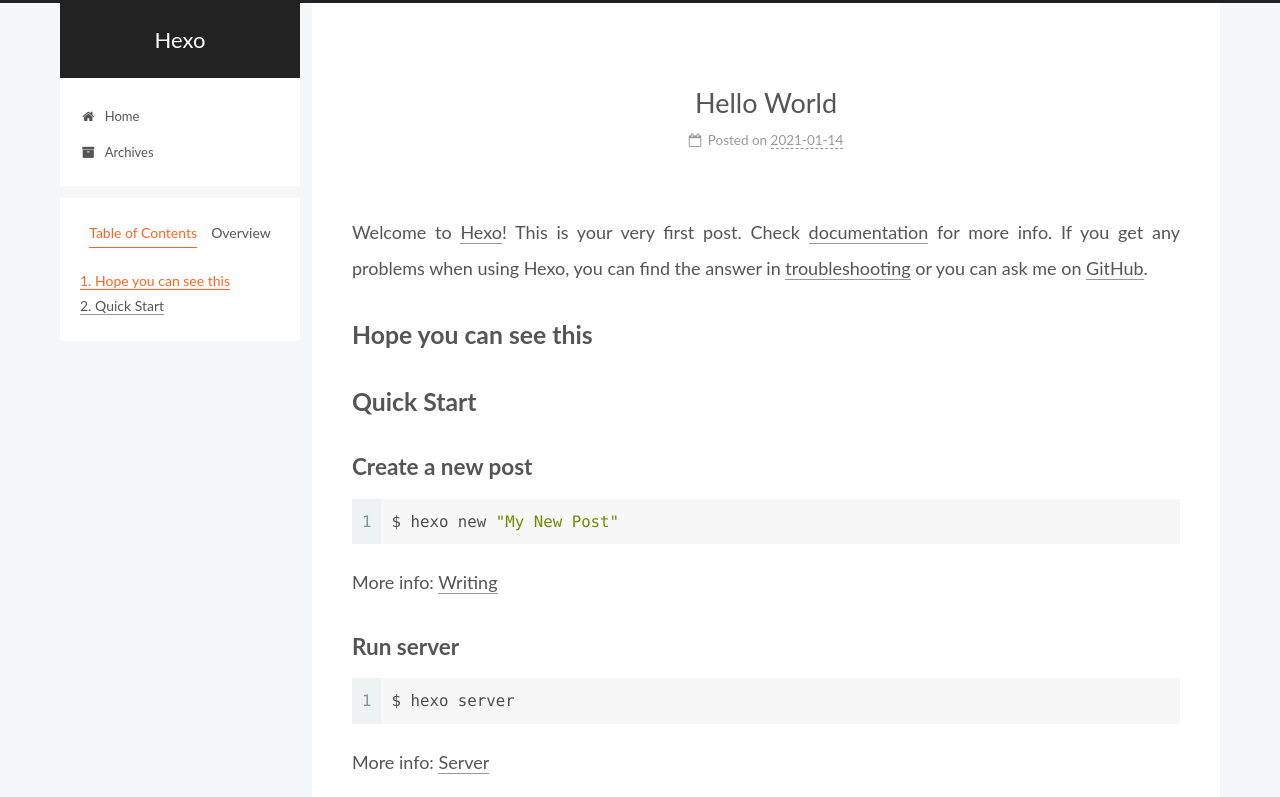
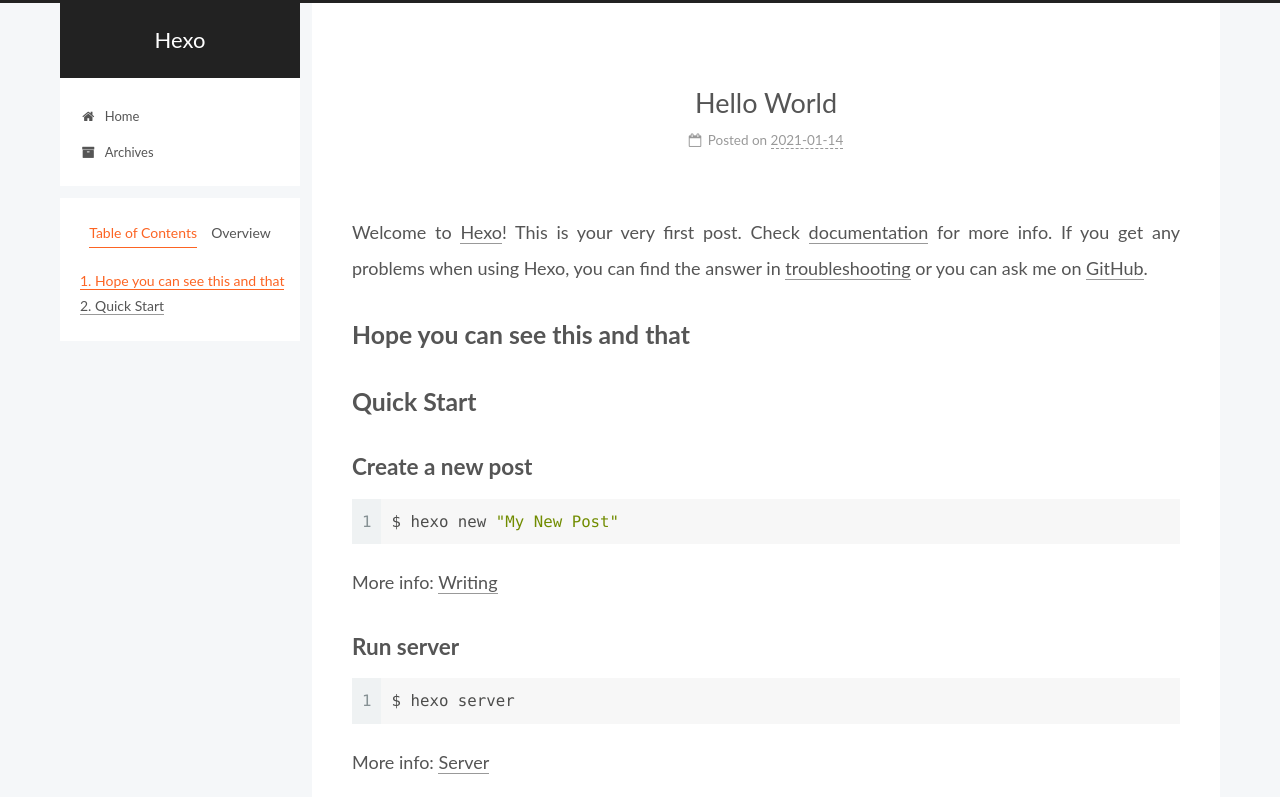
Before and after one commit to HLRUAN/HLRUAN.github.io, a plain HTML site: page 2021/01/14/hello-world/index.html in a window 1280 px wide. Shown: the top 797 px of the page. Drawn offline with Linux system fonts and the light colour scheme.

Commit message:
Site updated: 2021-01-14 22:06:34

```diff
--- a/2021/01/14/hello-world/index.html
+++ b/2021/01/14/hello-world/index.html
@@ -28,7 +28,7 @@
 <meta property="og:description" content="Welcome to Hexo! This is your very first post. Check documentation for more info. If you get any problems when using Hexo, you can find the answer in troubleshooting or you can ask me on GitHub. Hope">
 <meta property="og:locale" content="en_US">
 <meta property="article:published_time" content="2021-01-14T13:42:53.944Z">
-<meta property="article:modified_time" content="2021-01-14T13:46:29.436Z">
+<meta property="article:modified_time" content="2021-01-14T14:02:18.222Z">
 <meta property="article:author" content="haolin">
 <meta name="twitter:card" content="summary">
 
@@ -174,7 +174,7 @@
               <span class="post-meta-item-text">Posted on</span>
 
 
-              <time title="Created: 2021-01-14 21:42:53 / Modified: 21:46:29" itemprop="dateCreated datePublished" datetime="2021-01-14T21:42:53+08:00">2021-01-14</time>
+              <time title="Created: 2021-01-14 21:42:53 / Modified: 22:02:18" itemprop="dateCreated datePublished" datetime="2021-01-14T21:42:53+08:00">2021-01-14</time>
             </span>
 
 
@@ -189,7 +189,7 @@
 
 
         <p>Welcome to <a target="_blank" rel="noopener" href="https://hexo.io/">Hexo</a>! This is your very first post. Check <a target="_blank" rel="noopener" href="https://hexo.io/docs/">documentation</a> for more info. If you get any problems when using Hexo, you can find the answer in <a target="_blank" rel="noopener" href="https://hexo.io/docs/troubleshooting.html">troubleshooting</a> or you can ask me on <a target="_blank" rel="noopener" href="https://github.com/hexojs/hexo/issues">GitHub</a>.</p>
-<h2 id="Hope-you-can-see-this"><a href="#Hope-you-can-see-this" class="headerlink" title="Hope you can see this"></a>Hope you can see this</h2><h2 id="Quick-Start"><a href="#Quick-Start" class="headerlink" title="Quick Start"></a>Quick Start</h2><h3 id="Create-a-new-post"><a href="#Create-a-new-post" class="headerlink" title="Create a new post"></a>Create a new post</h3><figure class="highlight bash"><table><tr><td class="gutter"><pre><span class="line">1</span><br></pre></td><td class="code"><pre><span class="line">$ hexo new <span class="string">&quot;My New Post&quot;</span></span><br></pre></td></tr></table></figure>
+<h2 id="Hope-you-can-see-this-and-that"><a href="#Hope-you-can-see-this-and-that" class="headerlink" title="Hope you can see this and that"></a>Hope you can see this and that</h2><h2 id="Quick-Start"><a href="#Quick-Start" class="headerlink" title="Quick Start"></a>Quick Start</h2><h3 id="Create-a-new-post"><a href="#Create-a-new-post" class="headerlink" title="Create a new post"></a>Create a new post</h3><figure class="highlight bash"><table><tr><td class="gutter"><pre><span class="line">1</span><br></pre></td><td class="code"><pre><span class="line">$ hexo new <span class="string">&quot;My New Post&quot;</span></span><br></pre></td></tr></table></figure>
 <p>More info: <a target="_blank" rel="noopener" href="https://hexo.io/docs/writing.html">Writing</a></p>
 <h3 id="Run-server"><a href="#Run-server" class="headerlink" title="Run server"></a>Run server</h3><figure class="highlight bash"><table><tr><td class="gutter"><pre><span class="line">1</span><br></pre></td><td class="code"><pre><span class="line">$ hexo server</span><br></pre></td></tr></table></figure>
 <p>More info: <a target="_blank" rel="noopener" href="https://hexo.io/docs/server.html">Server</a></p>
@@ -267,7 +267,7 @@
 
       <!--noindex-->
       <div class="post-toc-wrap sidebar-panel">
-          <div class="post-toc motion-element"><ol class="nav"><li class="nav-item nav-level-2"><a class="nav-link" href="#Hope-you-can-see-this"><span class="nav-number">1.</span> <span class="nav-text">Hope you can see this</span></a></li><li class="nav-item nav-level-2"><a class="nav-link" href="#Quick-Start"><span class="nav-number">2.</span> <span class="nav-text">Quick Start</span></a><ol class="nav-child"><li class="nav-item nav-level-3"><a class="nav-link" href="#Create-a-new-post"><span class="nav-number">2.1.</span> <span class="nav-text">Create a new post</span></a></li><li class="nav-item nav-level-3"><a class="nav-link" href="#Run-server"><span class="nav-number">2.2.</span> <span class="nav-text">Run server</span></a></li><li class="nav-item nav-level-3"><a class="nav-link" href="#Generate-static-files"><span class="nav-number">2.3.</span> <span class="nav-text">Generate static files</span></a></li><li class="nav-item nav-level-3"><a class="nav-link" href="#Deploy-to-remote-sites"><span class="nav-number">2.4.</span> <span class="nav-text">Deploy to remote sites</span></a></li></ol></li></ol></div>
+          <div class="post-toc motion-element"><ol class="nav"><li class="nav-item nav-level-2"><a class="nav-link" href="#Hope-you-can-see-this-and-that"><span class="nav-number">1.</span> <span class="nav-text">Hope you can see this and that</span></a></li><li class="nav-item nav-level-2"><a class="nav-link" href="#Quick-Start"><span class="nav-number">2.</span> <span class="nav-text">Quick Start</span></a><ol class="nav-child"><li class="nav-item nav-level-3"><a class="nav-link" href="#Create-a-new-post"><span class="nav-number">2.1.</span> <span class="nav-text">Create a new post</span></a></li><li class="nav-item nav-level-3"><a class="nav-link" href="#Run-server"><span class="nav-number">2.2.</span> <span class="nav-text">Run server</span></a></li><li class="nav-item nav-level-3"><a class="nav-link" href="#Generate-static-files"><span class="nav-number">2.3.</span> <span class="nav-text">Generate static files</span></a></li><li class="nav-item nav-level-3"><a class="nav-link" href="#Deploy-to-remote-sites"><span class="nav-number">2.4.</span> <span class="nav-text">Deploy to remote sites</span></a></li></ol></li></ol></div>
       </div>
       <!--/noindex-->
 
```
Also changed, not shown: index.html (+2 -2 lines).
